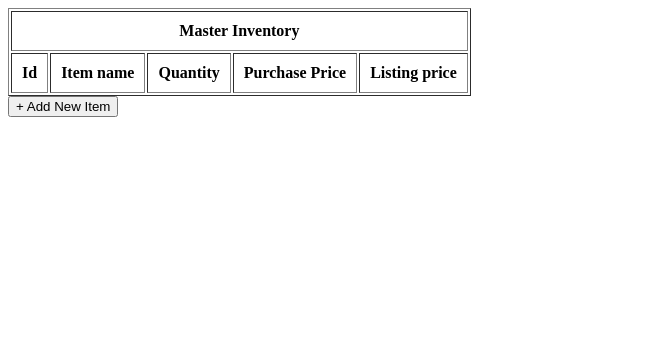
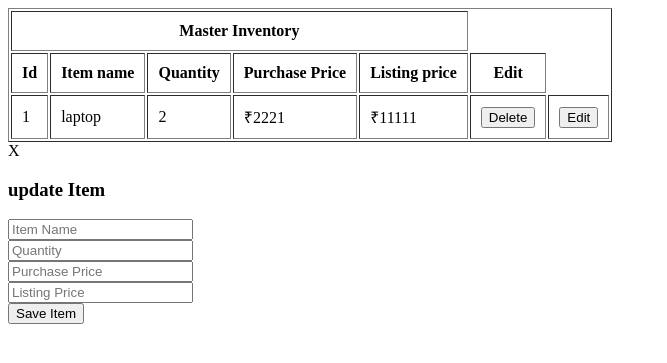
Before and after one commit to shaurya-104/Inventory-system, a Flask app: page /admin_Dashboard in a window 1280 px wide. Shown: the top 363 px of the page, without its empty margins (0-667 px from the left). Run offline with Flask 3, Linux system fonts and the light colour scheme; data comes from the database, SQL or seed files in the repository; data that the repository does not hold is empty.

Commit message:
bugged versions for full crud functionality

```diff
--- a/admin.js
+++ /dev/null
@@ -1,52 +0,0 @@
-fetch('/api/inventory')
-    .then(Response => {
-        if(!Response.ok){
-            throw new Error('Item data is not retrived')
-        }
-        else{
-            return Response.json()
-    }
-})
-    .then(data=>{
-        const Inventory_data = data.Inventory_data
-        const user_data = data.user_data
-        const sell_logs =data.sell_logs
-        const table = document.getElementById("inventoryTable")
-
-    Inventory_data.forEach(item => {
-            const newRow = table.insertRow(-1);
-
-            const cellId = newRow.insertCell(0);
-            const cellName = newRow.insertCell(1);
-            const cellQuantity = newRow.insertCell(2);
-            const cellPurchase = newRow.insertCell(3);
-            const cellListing = newRow.insertCell(4);
-
-            cellId.innerHTML = item.id;
-            cellName.innerHTML = item.item_name;
-            cellQuantity.innerHTML = item.quantity;
-            cellPurchase.innerHTML = "$" + item.purchase_price;
-            cellListing.innerHTML = "$" + item.listing_price;
-    });
-    user.data.forEach(item=>{
-        const ussername = item.user_name
-    })
-    sell_logs.forEach(item=>{
-        const quantity_sold = item.quantity_sold
-        const worker_name = item.worker_name
-        const sold_item = item.item_name
-        const selling_price = item.selling_price
-    })
-})
-function openModal() {
-    document.getElementById("addModal").style.display = "block";
-}
-function closeModal() {
-    document.getElementById("addModal").style.display = "none";
-}
-fetch('/api/inventory/add', {
-    method: 'POST',
-    headers: { 'Content-Type': 'application/json' },
-    body: JSON.stringify({
-    })
-})
--- a/app.py
+++ b/app.py
@@ -1,5 +1,6 @@
 from model import app,db,Items,userdata,logs
 from flask import Flask,redirect,request,url_for,render_template,jsonify
+from sqlalchemy import select
 
 @app.route('/',methods=['GET','POST'])
 def login():
@@ -57,6 +58,35 @@ def request_create():
     db.session.commit()
     return jsonify({"status": "success", "message": "Item added to database!"})
 
+@app.route('/api/inventory/edit',methods=['PATCH'])
+def request_edit():
+    item_name = request.json.get('item_name')
+    quantity = request.json.get('quantity')
+    purchase_price = request.json.get('purchase_price')
+    listing_price = request.json.get('listing_price')
+    user_id = request.json.get('old_id')
+
+    user_edit = db.session.get(Items,user_id)
+    if user_edit:
+        user_edit.item_name = item_name
+        user_edit.quantity = quantity
+        user_edit.purchase_price = purchase_price
+        user_edit.listing_price = listing_price
+        db.session.commit()
+        return jsonify({"status": "success", "message": "Item edited in database!"})
+    return jsonify({"status": "error", "message": "Item not found"}), 404
+
+@app.route('/api/inventory/delete',methods=['POST'])
+def request_delete():
+    item_name = request.json.get('item_name')
+    quantity = request.json.get('quantity')
+    purchase_price = request.json.get('purchase_price')
+    listing_price = request.json.get('listing_price')
+    delete_item = Items(item_name=item_name,quantity=quantity,purchase_price=purchase_price,listing_price=listing_price)
+    db.session.delete(delete_item)
+    db.session.commit()
+    return jsonify({"status": "success", "message": "Item edited in database!"})
+
 @app.route('/api/inventory')
 def get_inventory():
     get_all_Items = Items.query.all()
--- /dev/null
+++ b/static/admin.js
@@ -0,0 +1,126 @@
+function open() {
+    document.getElementById("add").style.display = "block";
+}
+function close() {
+    document.getElementById("add").style.display = "none";
+}
+function closedelete() {
+    document.getElementById("delete").style.display = "none";
+}
+function closeedit() {
+    document.getElementById("edit").style.display = "none";
+}
+
+fetch('/api/inventory')
+    .then(Response => {
+        if(!Response.ok){
+            throw new Error('Item data is not retrived')
+        }
+        else{
+            return Response.json()
+    }
+})
+    .then(data=>{
+        const Inventory_data = data.Inventory_data
+        const user_data = data.user_data
+        const sell_logs =data.sell_logs
+        const table = document.getElementById("inventoryTable")
+
+    Inventory_data.forEach(item => {
+            const newRow = table.insertRow(-1);
+
+            const Id = newRow.insertCell(0);
+            const Name = newRow.insertCell(1);
+            const Quantity = newRow.insertCell(2);
+            const Purchase = newRow.insertCell(3);
+            const Listing = newRow.insertCell(4);
+            const Delete = newRow.insertCell(5);
+            const edit = newRow.insertCell(6);
+
+            Id.innerHTML = item.id;
+            Name.innerHTML = item.item_name;
+            Quantity.innerHTML = item.quantity;
+            Purchase.innerHTML = "₹" + item.purchase_price;
+            Listing.innerHTML = "₹" + item.listing_price;
+            Delete.innerHTML = `<button onclick="confirmDelete(${item.id})">Delete</button>`;
+            edit.innerHTML = `<button onclick="openEditModal(${item.id})">Edit</button>`;
+
+            Delete.addEventListener('click',function(){
+                const Yes = document.getElementById('Yes')
+                const No = document.getElementById('No')
+                document.getElementById("delete").style.display = "block";
+
+            })
+
+    });
+    user.data.forEach(item=>{
+        const ussername = item.user_name
+    })
+    sell_logs.forEach(item=>{
+        const quantity_sold = item.quantity_sold
+        const worker_name = item.worker_name
+        const sold_item = item.item_name
+        const selling_price = item.selling_price
+    })
+})
+
+const addForm = document.getElementById("addItemForm");
+addForm.addEventListener("submit", function(event) {
+    event.preventDefault();
+    const itemName = document.getElementById("newName").value;
+    const itemQuantity = document.getElementById("newQuantity").value;
+    const itemPurchase = document.getElementById("newPurchase").value;
+    const itemListing = document.getElementById("newListing").value;
+
+    fetch('/api/inventory/add', {
+        method: 'POST',
+        headers: { 'Content-Type': 'application/json' },
+        body: JSON.stringify({
+            "item_name": itemName,
+            "quantity": itemQuantity,
+            "purchase_price": itemPurchase,
+            "listing_price": itemListing
+        })
+    })
+    .then(Response => Response.json())
+    .then(data => {
+        console.log(data.message);
+        closeModal();
+        window.location.reload();
+    })
+    .catch(error => {
+        console.error("Error adding item:", error);
+    });
+});
+
+edit.addEventListener("click", function(event) {
+    event.preventDefault();
+    const itemNameupdate = document.getElementById("updateName").value;
+    const itemQuantityupdate = document.getElementById("updateQuantity").value;
+    const itemPurchaseupdate = document.getElementById("updatePurchase").value;
+    const itemListingupdate = document.getElementById("updateListing").value;
+    const editItemForm = document.getElementById('editItemForm').value;
+
+    fetch('/api/inventory/edit', {
+        method: 'POST',
+        headers: { 'Content-Type': 'application/json' },
+        body: JSON.stringify({
+            "item_name": itemName,
+            "quantity": itemQuantity,
+            "purchase_price": itemPurchase,
+            "listing_price": itemListing,
+            "user_id" : id
+        })
+    })
+        .then(Response => Response.json())
+    .then(data => {
+        console.log(data.message);
+        closeModal();
+        window.location.reload();
+    })
+    .catch(error => {
+        console.error("Error adding item:", error);
+    });
+});
+
+Delete.addEventListener("click",fucntion(event))
--- a/templates/admin.html
+++ b/templates/admin.html
@@ -12,19 +12,44 @@
             <th>Quantity</th>
             <th>Purchase Price</th>
             <th>Listing price</th>
+            <th>Edit</th>
         </tr>
     </table>
 </div>
-<button onclick="openModal()">+ Add New Item</button>
-<div id="addModal" style="display: none; position: fixed; top: 0; left: 0; width: 100%; height: 100%; background: rgba(0,0,0,0.5);">
-     <div style="background: white; width: 300px; margin: 100px auto; padding: 20px; border-radius: 8px;">
-        <span onclick="closeModal()" style="float: right; cursor: pointer; color: red; font-weight: bold;">X</span>
+<div id="delete" style="display: none;">
+    <span onclick="closedelete()">X</span><br><br>
+    <label>
+    <input type="radio" name="choice" value="Yes">
+        Yes
+    </label>
+    <label>
+    <input type="radio" name="choice" value="NO">
+        No
+    </label><br>
+    <input type="submit">
+</div>
+<div id="edit">
+        <span onclick="closeedit()">X</span>
+        <h3>update Item</h3>
+        <form id="editItemForm">
+            <input type="text" id="updateName" placeholder="Item Name" required><br>
+            <input type="number" id="updateQuantity" placeholder="Quantity" required><br>
+            <input type="number" id="updatePurchase" step="0.01" placeholder="Purchase Price" required><br>
+            <input type="number" id="updateListing" step="0.01" placeholder="Listing Price" required><br>
+            <input type="submit" value="Save Item">
+        </form>
+</div>
+<div style="display: none;">
+<button onclick="open()">+ Add New Item</button>
+<div id="add">
+     <div>
+        <span onclick="close()">X</span>
         <h3>Add to Inventory</h3>
         <form id="addItemForm">
-            <input type="text" id="newName" placeholder="Item Name" required><br><br>
-            <input type="number" id="newQuantity" placeholder="Quantity" required><br><br>
-            <input type="number" id="newPurchase" step="0.01" placeholder="Purchase Price" required><br><br>
-            <input type="number" id="newListing" step="0.01" placeholder="Listing Price" required><br><br>
+            <input type="text" id="newName" placeholder="Item Name" required><br>
+            <input type="number" id="newQuantity" placeholder="Quantity" required><br>
+            <input type="number" id="newPurchase" step="0.01" placeholder="Purchase Price" required><br>
+            <input type="number" id="newListing" step="0.01" placeholder="Listing Price" required><br>
             <input type="submit" value="Save Item">
         </form>
     </div>
```
Also changed, not shown: instance/inventory.db.
